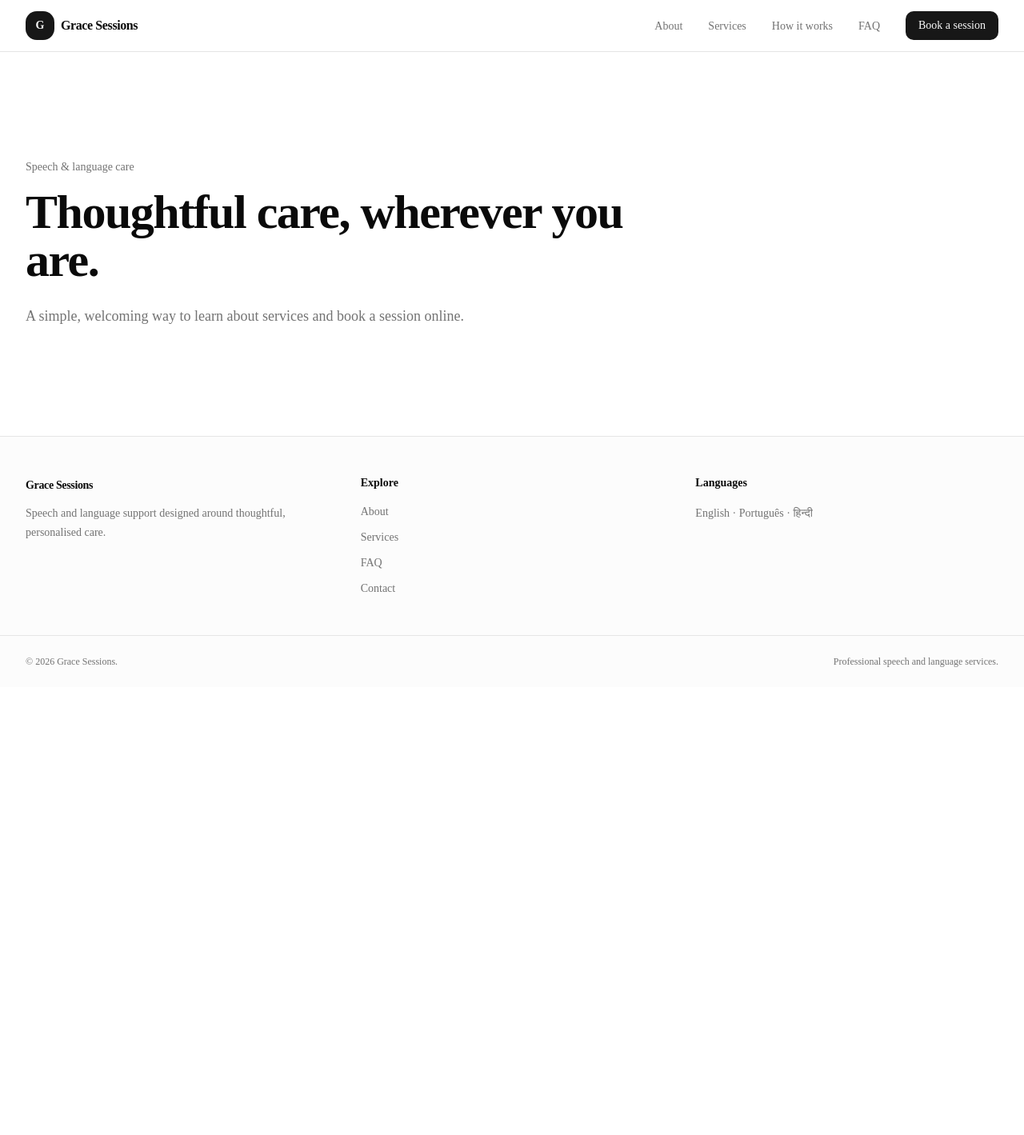
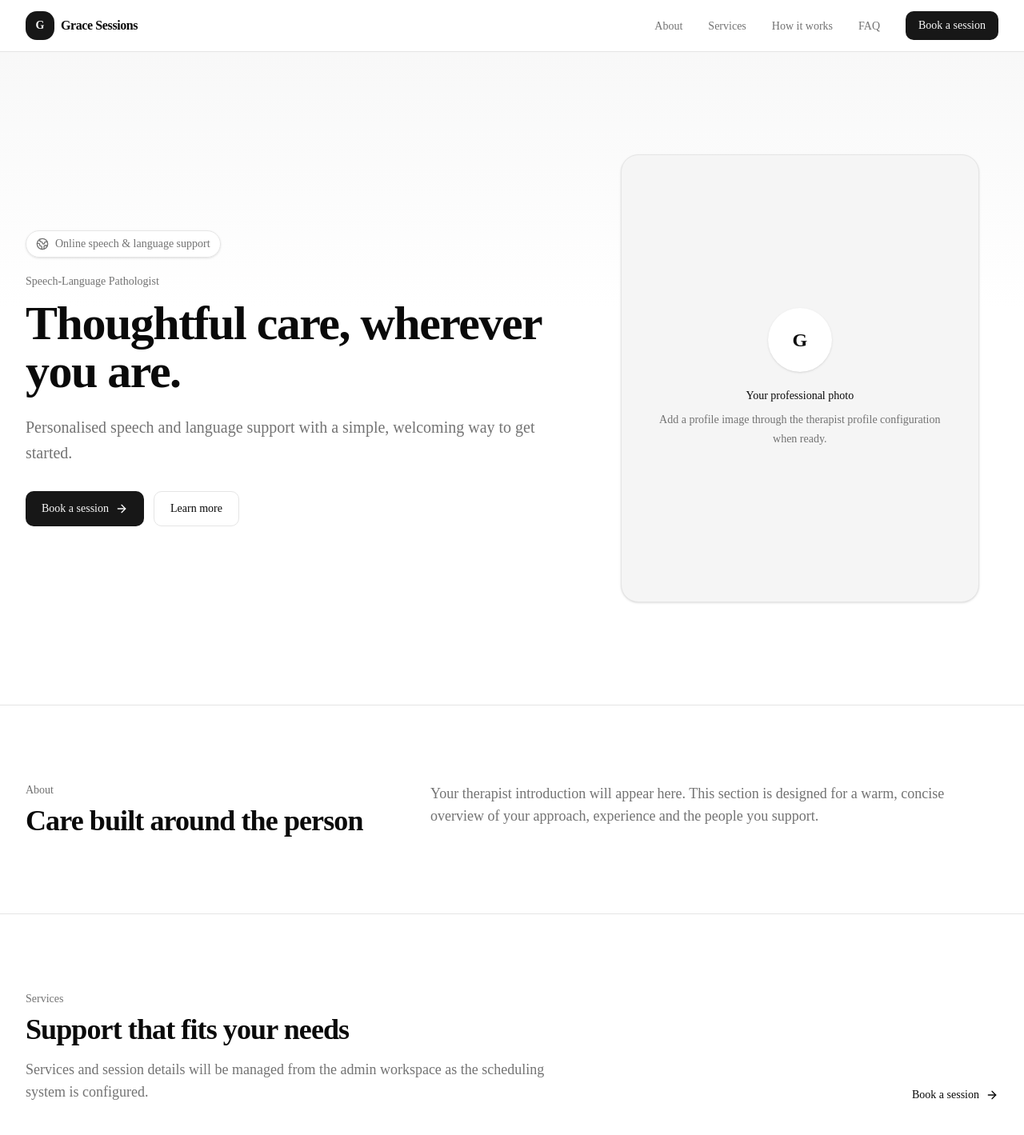
Before and after one commit to Praisepaul/MySLP, a Next.js app: page / in a window 1280 px wide. Shown: the top 1419 px of the page at 80% size. Before the commit the page ends 859 px from the top, so only its background shows below. Built offline with nearby package versions, Linux system fonts and the light colour scheme.

Commit message:
feat: compose therapist profile homepage

```diff
--- a/app/page.tsx
+++ b/app/page.tsx
@@ -1,6 +1,10 @@
+import { ProfileAbout } from "@/components/public/profile/profile-about";
+import { ProfileFaq } from "@/components/public/profile/profile-faq";
+import { ProfileHero } from "@/components/public/profile/profile-hero";
+import { ProfileHowItWorks } from "@/components/public/profile/profile-how-it-works";
+import { ProfileServicesPreview } from "@/components/public/profile/profile-services-preview";
 import { PublicFooter } from "@/components/public/layout/public-footer";
 import { PublicHeader } from "@/components/public/navigation/public-header";
-import { PageContainer } from "@/components/ui/page-container";
 
 export default function Home() {
   return (
@@ -8,23 +12,18 @@ export default function Home() {
       <PublicHeader />
 
       <main className="flex-1">
-        <section className="flex min-h-[60vh] items-center py-20">
-          <PageContainer>
-            <div className="max-w-3xl">
-              <p className="mb-4 text-sm font-medium text-muted-foreground">
-                Speech &amp; language care
-              </p>
+        <ProfileHero />
+        <ProfileAbout />
+        <ProfileServicesPreview />
+        <ProfileHowItWorks />
+        <ProfileFaq />
 
-              <h1 className="text-4xl font-semibold tracking-tight sm:text-5xl lg:text-6xl">
-                Thoughtful care, wherever you are.
-              </h1>
-
-              <p className="mt-6 max-w-2xl text-lg leading-8 text-muted-foreground">
-                A simple, welcoming way to learn about services and book a
-                session online.
-              </p>
-            </div>
-          </PageContainer>
+        <section id="book" aria-labelledby="book-title" className="border-t py-20 sm:py-24">
+          <div className="mx-auto w-full max-w-4xl px-4 text-center sm:px-6 lg:px-8">
+            <p className="text-sm font-medium text-muted-foreground">Ready when you are</p>
+            <h2 id="book-title" className="mt-2 text-3xl font-semibold tracking-tight sm:text-4xl">Book a session</h2>
+            <p className="mx-auto mt-4 max-w-2xl text-base leading-7 text-muted-foreground sm:text-lg">The booking experience will be connected here once services and availability are configured.</p>
+          </div>
         </section>
       </main>
 
```
